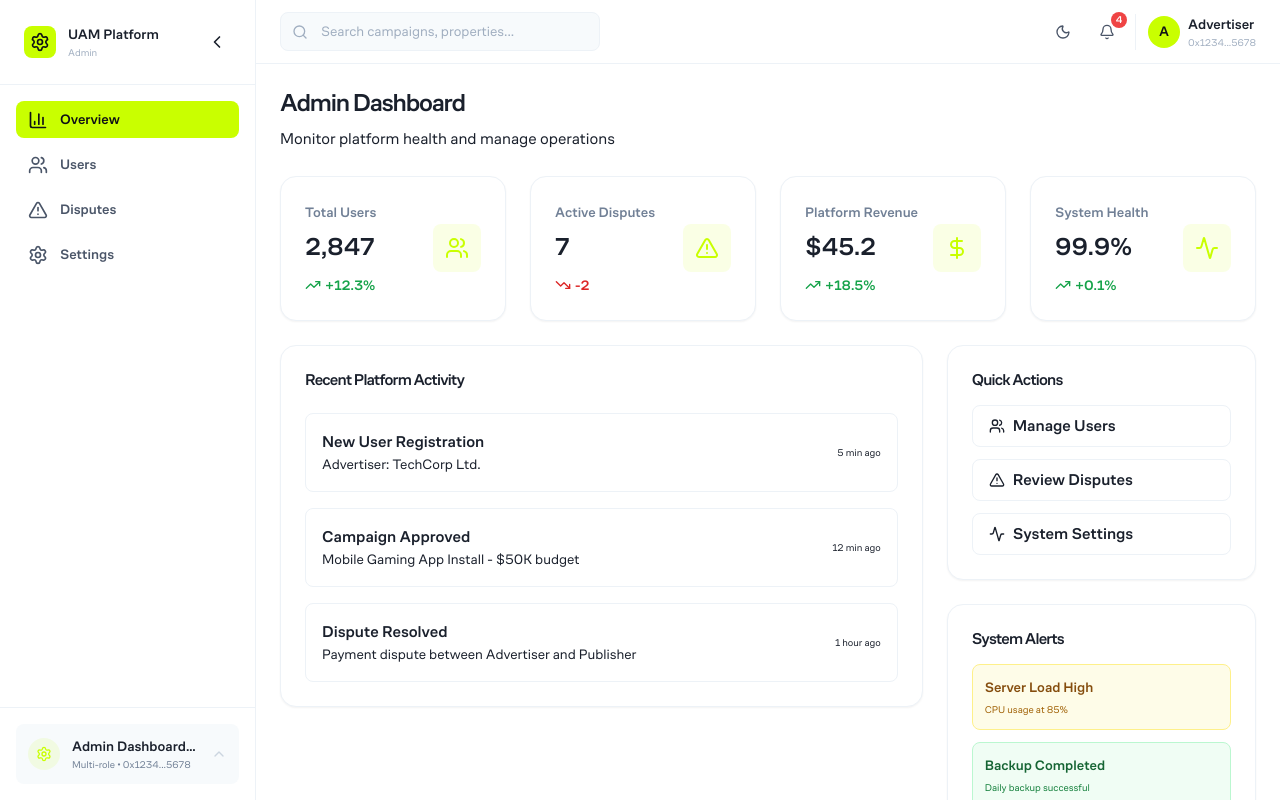
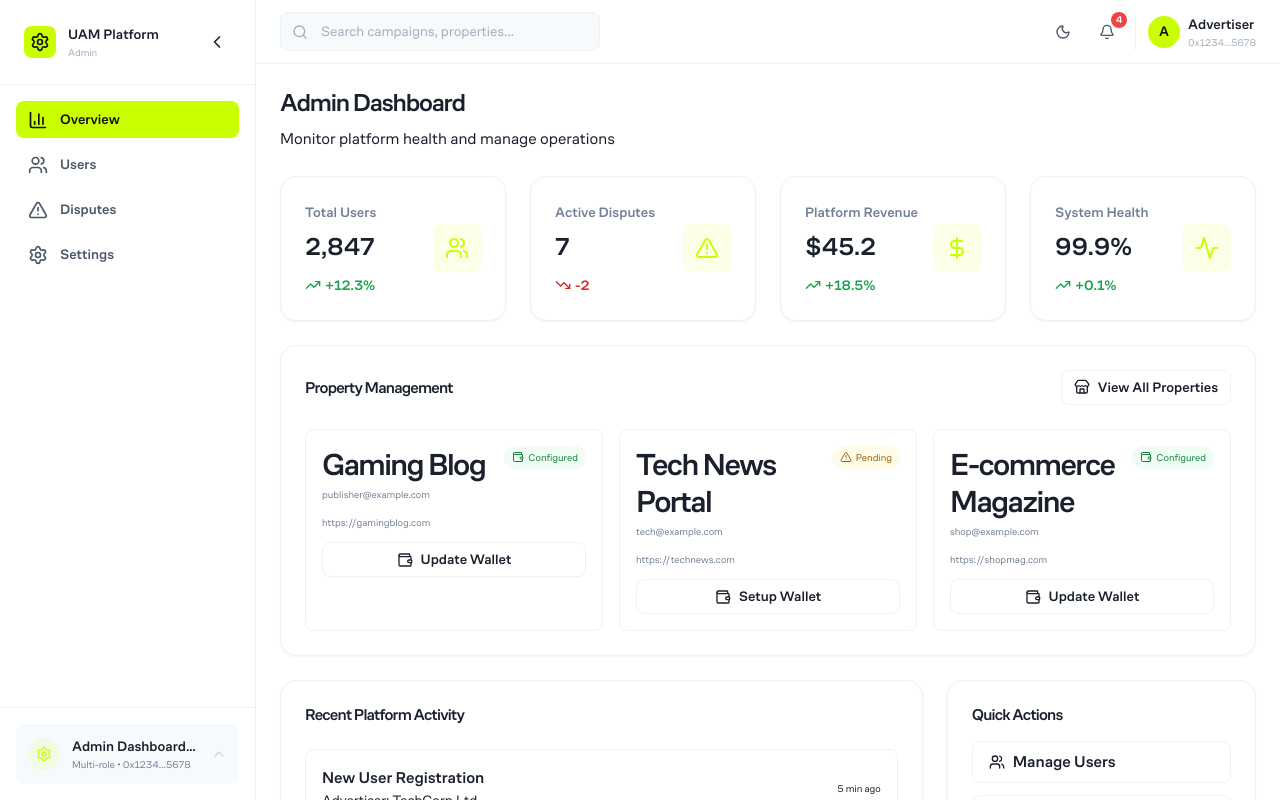
Before and after one commit to lfgraf/uam-2-raf, a Next.js app: page /dashboard/admin in a window 1280 px wide. Shown: the top 800 px of the page. Built offline with nearby package versions, Linux system fonts and the light colour scheme.

Commit message:
admin and wallet

```diff
--- a/src/components/dashboard/admin/AdminDashboard.tsx
+++ b/src/components/dashboard/admin/AdminDashboard.tsx
@@ -1,9 +1,11 @@
 'use client';
 
+import { useState } from 'react';
 import { Button } from '@/components/ui/Button';
 import { Card } from '@/components/ui/Card';
 import { StatsCard } from '../shared/StatsCard';
-import { Users, AlertTriangle, DollarSign, Activity } from 'lucide-react';
+import { WalletSetup } from './WalletSetup';
+import { Users, AlertTriangle, DollarSign, Activity, Store, Wallet } from 'lucide-react';
 
 // Mock data
 const stats = [
@@ -37,7 +39,39 @@ const stats = [
   }
 ];
 
+// Mock properties data
+const properties = [
+  {
+    id: '1',
+    name: 'Gaming Blog',
+    owner: 'publisher@example.com',
+    url: 'https://gamingblog.com',
+    walletAddress: '0x742d35Cc6634C0532925a3b844Bc9e7595f0bEb0',
+    hasWallet: true,
+    status: 'active' as const
+  },
+  {
+    id: '2',
+    name: 'Tech News Portal',
+    owner: 'tech@example.com',
+    url: 'https://technews.com',
+    walletAddress: '',
+    hasWallet: false,
+    status: 'pending' as const
+  },
+  {
+    id: '3',
+    name: 'E-commerce Magazine',
+    owner: 'shop@example.com',
+    url: 'https://shopmag.com',
+    walletAddress: '0x5A0b54D5dc17e0AadC383d2db43B0a0D3E029c4c',
+    hasWallet: true,
+    status: 'active' as const
+  }
+];
+
 export function AdminDashboard() {
+  const [selectedProperty, setSelectedProperty] = useState<typeof properties[0] | null>(null);
   return (
     <div className="space-y-6">
       {/* Header */}
@@ -52,6 +86,58 @@ export function AdminDashboard() {
           <StatsCard key={stat.title} {...stat} />
         ))}
       </div>
+
+      {/* Property Management Section */}
+      <Card className="p-6">
+        <div className="flex items-center justify-between mb-6">
+          <h2 className="text-lg font-medium text-gray-900 dark:text-graphite-100">Property Management</h2>
+          <Button variant="outline" size="sm">
+            <Store className="w-4 h-4 mr-2" />
+            View All Properties
+          </Button>
+        </div>
+
+        <div className="grid grid-cols-1 md:grid-cols-3 gap-4">
+          {properties.map((property) => (
+            <div
+              key={property.id}
+              className="border border-gray-200 dark:border-graphite-700 rounded-lg p-4 hover:shadow-sm transition-shadow"
+            >
+              <div className="flex items-start justify-between mb-3">
+                <div>
+                  <h3 className="font-medium text-gray-900 dark:text-graphite-100">{property.name}</h3>
+                  <p className="text-xs text-gray-600 dark:text-graphite-400 mt-1">{property.owner}</p>
+                </div>
+                {property.hasWallet ? (
+                  <div className="flex items-center gap-1 text-xs px-2 py-1 bg-green-50 dark:bg-green-900/20 text-green-700 dark:text-green-400 rounded-full">
+                    <Wallet className="w-3 h-3" />
+                    Configured
+                  </div>
+                ) : (
+                  <div className="flex items-center gap-1 text-xs px-2 py-1 bg-yellow-50 dark:bg-yellow-900/20 text-yellow-700 dark:text-yellow-400 rounded-full">
+                    <AlertTriangle className="w-3 h-3" />
+                    Pending
+                  </div>
+                )}
+              </div>
+
+              <div className="text-xs text-gray-600 dark:text-graphite-500 mb-3">
+                {property.url}
+              </div>
+
+              <Button
+                variant="outline"
+                size="sm"
+                className="w-full"
+                onClick={() => setSelectedProperty(property)}
+              >
+                <Wallet className="w-4 h-4 mr-2" />
+                {property.hasWallet ? 'Update Wallet' : 'Setup Wallet'}
+              </Button>
+            </div>
+          ))}
+        </div>
+      </Card>
 
       {/* Main Content */}
       <div className="grid grid-cols-1 lg:grid-cols-3 gap-6">
@@ -120,6 +206,17 @@ export function AdminDashboard() {
           </Card>
         </div>
       </div>
+
+      {/* Wallet Setup Modal */}
+      {selectedProperty && (
+        <WalletSetup
+          isOpen={!!selectedProperty}
+          onClose={() => setSelectedProperty(null)}
+          propertyId={selectedProperty.id}
+          propertyName={selectedProperty.name}
+          initialWalletAddress={selectedProperty.walletAddress}
+        />
+      )}
     </div>
   );
 }
--- a/src/components/dashboard/admin/WalletSetup.tsx
+++ b/src/components/dashboard/admin/WalletSetup.tsx
@@ -2,33 +2,56 @@
 import { useState } from 'react';
 import { Card } from '@/components/ui/Card';
 import { Button } from '@/components/ui/Button';
-import { Wallet, CheckCircle, AlertCircle } from 'lucide-react';
+import { Wallet, CheckCircle, AlertCircle, X } from 'lucide-react';
 
 interface WalletSetupProps {
+  isOpen: boolean;
+  onClose: () => void;
   propertyId: string;
   propertyName: string;
-  currentWallet?: string;
-  isConfigured: boolean;
+  initialWalletAddress?: string;
 }
 
 export function WalletSetup({
+  isOpen,
+  onClose,
   propertyId,
   propertyName,
-  currentWallet,
-  isConfigured
+  initialWalletAddress
 }: WalletSetupProps) {
-  const [walletAddress, setWalletAddress] = useState(currentWallet || '');
+  const [walletAddress, setWalletAddress] = useState(initialWalletAddress || '');
   const [isSaving, setIsSaving] = useState(false);
+  const isConfigured = !!initialWalletAddress;
 
   const handleSave = async () => {
     setIsSaving(true);
     // TODO: API call to save wallet
     await new Promise(resolve => setTimeout(resolve, 1000));
     setIsSaving(false);
+    onClose();
   };
 
+  if (!isOpen) return null;
+
   return (
-    <Card className="p-6">
+    <>
+      {/* Backdrop */}
+      <div
+        className="fixed inset-0 bg-black/50 z-50"
+        onClick={onClose}
+      />
+
+      {/* Modal */}
+      <div className="fixed inset-0 flex items-center justify-center z-50 p-4" onClick={(e) => e.stopPropagation()}>
+        <Card className="w-full max-w-lg p-6 relative">
+          {/* Close button */}
+          <button
+            onClick={onClose}
+            className="absolute top-4 right-4 p-1 hover:bg-gray-100 dark:hover:bg-graphite-850 rounded text-gray-900 dark:text-graphite-100"
+          >
+            <X className="w-5 h-5" />
+          </button>
+
           <div className="flex items-center gap-3 mb-6">
             <div className="w-10 h-10 bg-acid/10 rounded-lg flex items-center justify-center">
               <Wallet className="w-5 h-5 text-acid" />
@@ -81,5 +104,7 @@ export function WalletSetup({
             </Button>
           </div>
         </Card>
+      </div>
+    </>
   );
 }
--- a/src/components/dashboard/advertiser/AdvertiserDashboard.tsx
+++ b/src/components/dashboard/advertiser/AdvertiserDashboard.tsx
@@ -7,6 +7,7 @@ import { EmptyState } from '@/components/ui/EmptyState';
 import { CampaignCard } from './CampaignCard';
 import { StatsCard } from '../shared/StatsCard';
 import { BidReviewModal } from '../shared/BidReviewModal';
+import { ClaimFundsModal } from '../shared/ClaimFundsModal';
 import { PlusCircle, TrendingUp, Target, DollarSign, Users } from 'lucide-react';
 import Link from 'next/link';
 
@@ -132,6 +133,19 @@ export function AdvertiserDashboard() {
   const displayCampaigns = showEmptyState ? [] : campaigns;
 
   const [selectedBid, setSelectedBid] = useState<typeof recentActivity[0]['bidData'] | null>(null);
+  const [claimFundsCampaign, setClaimFundsCampaign] = useState<{ id: string; name: string; amount: number } | null>(null);
+
+  const handleClaimFunds = (campaignId: string) => {
+    const campaign = campaigns.find(c => c.id === campaignId);
+    if (campaign) {
+      const unspentAmount = campaign.budget - campaign.spent;
+      setClaimFundsCampaign({
+        id: campaign.id,
+        name: campaign.name,
+        amount: unspentAmount
+      });
+    }
+  };
 
   return (
     <div className="space-y-6">
@@ -172,7 +186,11 @@ export function AdvertiserDashboard() {
             <div className="space-y-4">
               {displayCampaigns.length > 0 ? (
                 displayCampaigns.slice(0, 3).map((campaign) => (
-                  <CampaignCard key={campaign.id} campaign={campaign} />
+                  <CampaignCard
+                    key={campaign.id}
+                    campaign={campaign}
+                    onClaimFunds={handleClaimFunds}
+                  />
                 ))
               ) : (
                 <EmptyState
@@ -253,6 +271,17 @@ export function AdvertiserDashboard() {
           )}
         </div>
       </div>
+
+      {/* Claim Funds Modal */}
+      {claimFundsCampaign && (
+        <ClaimFundsModal
+          isOpen={!!claimFundsCampaign}
+          onClose={() => setClaimFundsCampaign(null)}
+          campaignName={claimFundsCampaign.name}
+          claimableAmount={`$${claimFundsCampaign.amount.toLocaleString()}`}
+          walletAddress="0x1234...5678"
+        />
+      )}
     </div>
   );
 }
--- a/src/components/dashboard/publisher/CampaignMarketplace.tsx
+++ b/src/components/dashboard/publisher/CampaignMarketplace.tsx
@@ -4,6 +4,7 @@ import { useState } from 'react';
 import { Button } from '@/components/ui/Button';
 import { Card } from '@/components/ui/Card';
 import { Badge } from '@/components/ui/Badge';
+import { CreativeAssetViewer } from '@/components/dashboard/shared/CreativeAssetViewer';
 import { Search, Target, Calendar } from 'lucide-react';
 
 // Mock campaign data
@@ -19,7 +20,11 @@ const campaigns = [
     endDate: '2024-12-31',
     requirements: ['Gaming content', 'Mobile traffic', '10K+ monthly views'],
     matchScore: 95,
-    status: 'open'
+    status: 'open',
+    creativeAssets: [
+      { id: '1', type: 'image' as const, url: 'https://placehold.co/600x400?text=Gaming+App+Banner', name: 'Banner Ad' },
+      { id: '2', type: 'video' as const, url: 'https://example.com/video.mp4', name: 'Video Ad' }
+    ]
   },
   {
     id: '2',
@@ -32,7 +37,10 @@ const campaigns = [
     endDate: '2024-11-30',
     requirements: ['Shopping content', 'US traffic', '5K+ monthly views'],
     matchScore: 88,
-    status: 'open'
+    status: 'open',
+    creativeAssets: [
+      { id: '1', type: 'image' as const, url: 'https://placehold.co/600x400?text=Holiday+Sale', name: 'Sale Banner' }
+    ]
   },
   {
     id: '3',
@@ -45,7 +53,10 @@ const campaigns = [
     endDate: '2025-01-15',
     requirements: ['Health/Fitness content', 'Global traffic'],
     matchScore: 92,
-    status: 'open'
+    status: 'open',
+    creativeAssets: [
+      { id: '1', type: 'text' as const, content: 'Transform your body. Download FitLife today!', name: 'Text Ad' }
+    ]
   },
   {
     id: '4',
@@ -58,7 +69,8 @@ const campaigns = [
     endDate: '2024-12-20',
     requirements: ['Finance content', '18+ audience', 'High-value traffic'],
     matchScore: 76,
-    status: 'open'
+    status: 'open',
+    creativeAssets: []
   },
   {
     id: '5',
@@ -71,7 +83,10 @@ const campaigns = [
     endDate: '2024-11-25',
     requirements: ['Technology content', 'Professional audience'],
     matchScore: 85,
-    status: 'open'
+    status: 'open',
+    creativeAssets: [
+      { id: '1', type: 'image' as const, url: 'https://placehold.co/600x400?text=Tech+Newsletter', name: 'Newsletter Ad' }
+    ]
   }
 ];
 
@@ -201,6 +216,14 @@ export function CampaignMarketplace() {
               </div>
             </div>
 
+            {/* Creative Assets */}
+            {campaign.creativeAssets && campaign.creativeAssets.length > 0 && (
+              <div className="mb-4">
+                <div className="text-xs text-gray-900 dark:text-graphite-300 mb-2">Creative Assets</div>
+                <CreativeAssetViewer assets={campaign.creativeAssets} />
+              </div>
+            )}
+
             {/* Footer */}
             <div className="flex items-center justify-between pt-4 border-t border-gray-200 dark:border-graphite-700">
               <div className="flex items-center gap-1 text-xs text-gray-900 dark:text-graphite-300">
```
Lines whose indentation alone changed are shown as unchanged.
